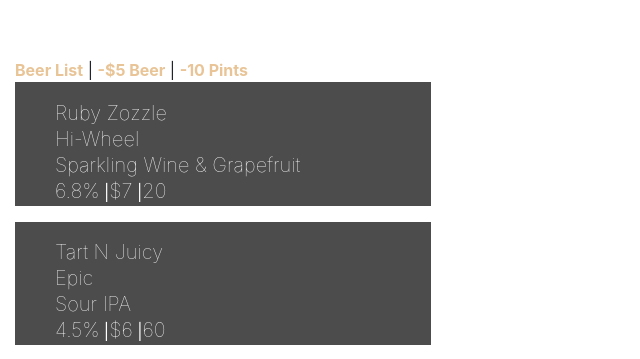
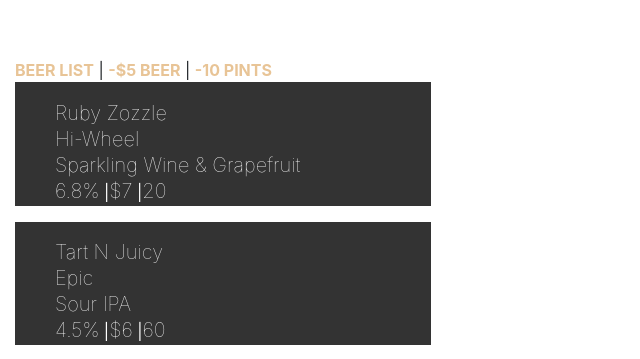
Before and after one commit to sonekase/tap-room-maekover, a React app: page / in a window 1280 px wide. Shown: the part 409-768 px from the top of the page, without its empty margins (0-640 px from the left). Built offline with nearby package versions, Linux system fonts and the light colour scheme.

Commit message:
Fix font.

```diff
--- a/src/components/Beer.jsx
+++ b/src/components/Beer.jsx
@@ -7,7 +7,7 @@
       <style jsx>{`
         .beerInfo {
           color: #FFF;
-          background-color: rgba(0,0,0,0.7);
+          background-color: rgba(0,0,0,0.8);
           height: 25%;
           width: 105%;
           padding-top: 5%;
--- a/src/components/BeerList.jsx
+++ b/src/components/BeerList.jsx
@@ -66,7 +66,7 @@
 
   return(
     <div>
-      <Link style={linkStyle} to="/">Beer List</Link> | <Link style={linkStyle} to="/low-price">-$5 Beer</Link> | <Link style={linkStyle}  to="/less-than-10">-10 Pints</Link>
+      <Link style={linkStyle} to="/">BEER LIST</Link> | <Link style={linkStyle} to="/low-price">-$5 BEER</Link> | <Link style={linkStyle}  to="/less-than-10">-10 PINTS</Link>
 
     <div>
       {state.masterKegList.map((entry, index) =>
```
